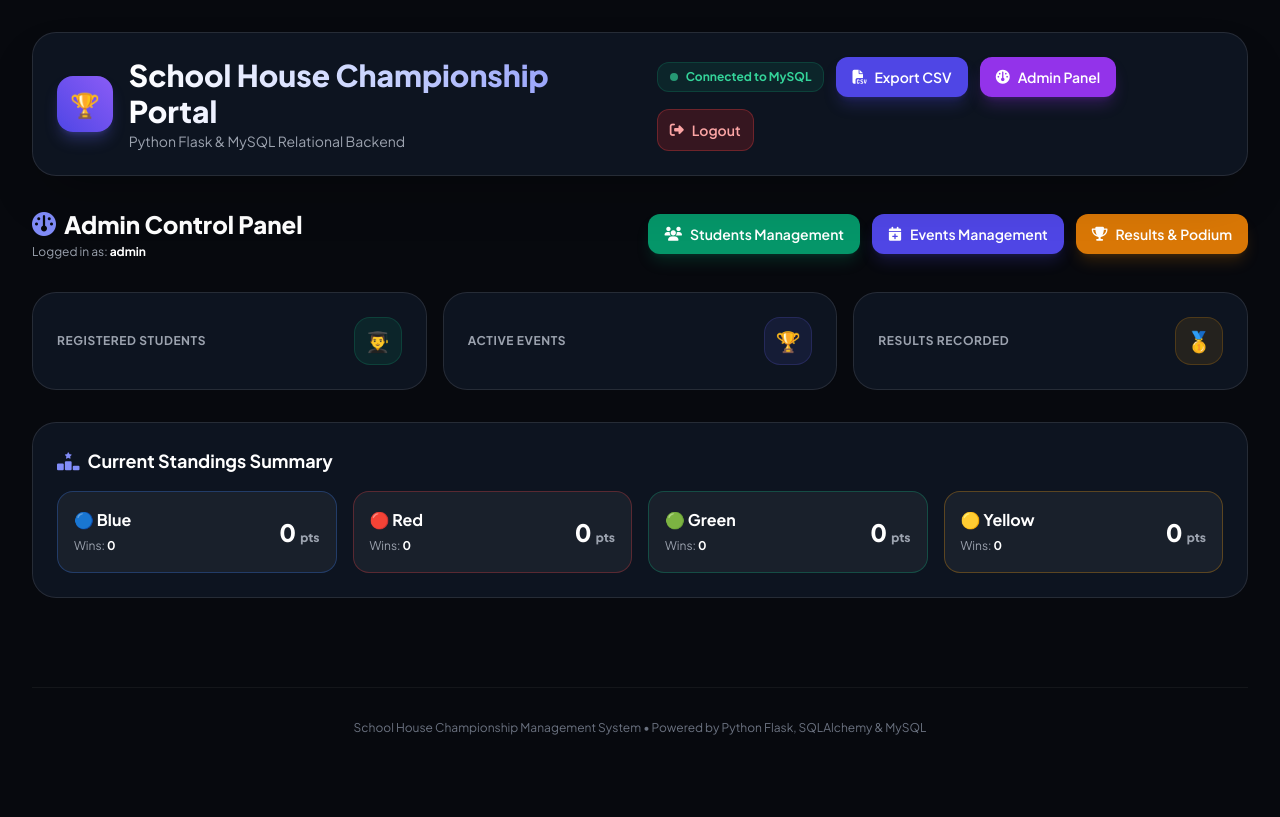
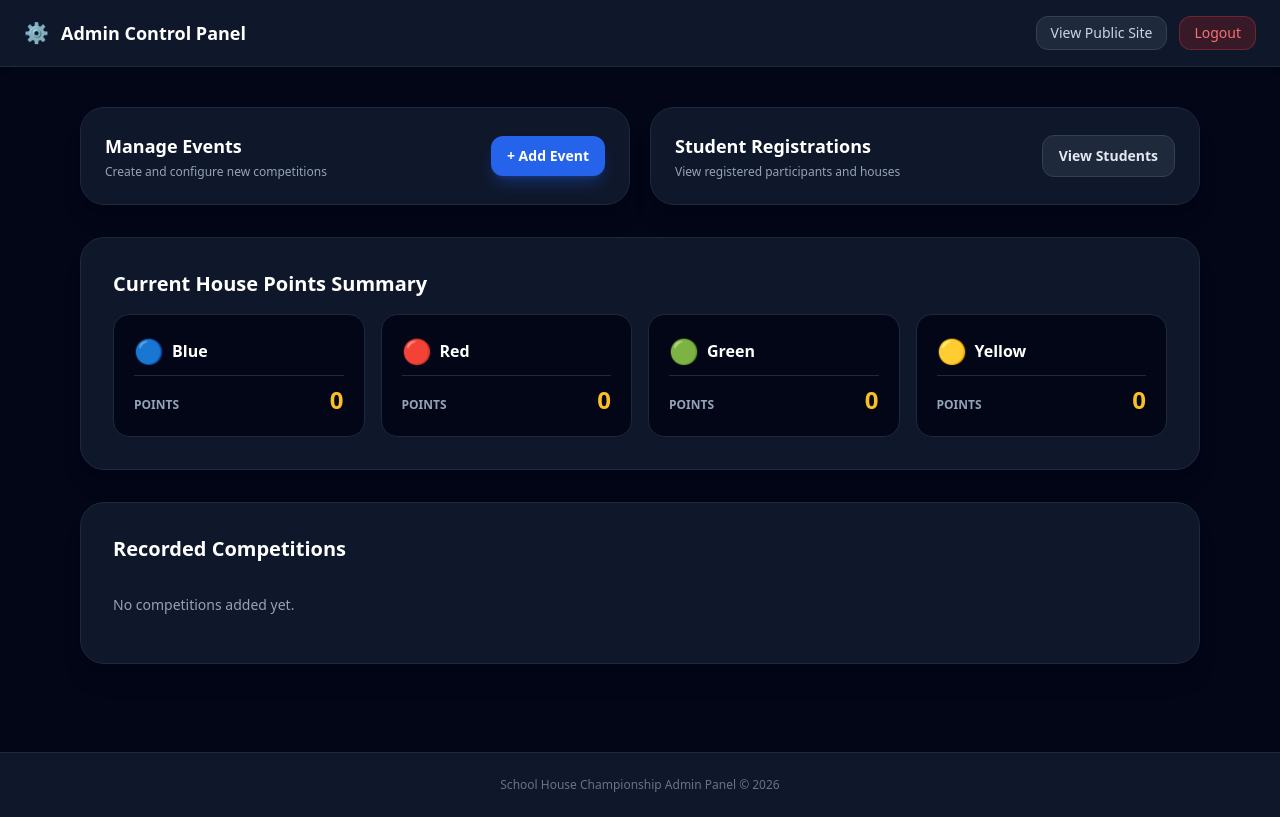
Before and after one commit to garimanegii22/schoolprojectportal, a Flask app: page /admin/dashboard in a window 1280 px wide. Before the commit the page ends 735 px from the top, so only its background shows below. Run offline with Flask 3, Linux system fonts and the light colour scheme; a user stored in the database is signed in; some libraries are stand-ins or nearby versions.

Commit message:
Comprehensive audit fix: verify dashboard and base templates match all active routes

```diff
--- a/app_package/templates/admin/dashboard.html
+++ b/app_package/templates/admin/dashboard.html
@@ -1,82 +1,112 @@
-{% extends "base.html" %}
+<!DOCTYPE html>
+<html lang="en">
+<head>
+    <meta charset="UTF-8">
+    <meta name="viewport" content="width=device-width, initial-scale=1.0">
+    <title>Admin Dashboard - School House Championship</title>
+    <script src="https://cdn.tailwindcss.com"></script>
+</head>
+<body class="bg-slate-950 text-slate-100 min-h-screen flex flex-col font-sans">
 
-{% block title %}Admin Control Center — School House Portal{% endblock %}
-
-{% block content %}
-<div class="space-y-8">
-
-    <!-- Admin Quick Stats Header -->
-    <div class="flex flex-col md:flex-row justify-between items-start md:items-center gap-4">
-        <div>
-            <h2 class="text-2xl font-black text-white flex items-center gap-2">
-                <i class="fa-solid fa-gauge text-indigo-400"></i> Admin Control Panel
-            </h2>
-            <p class="text-gray-400 text-xs mt-1">Logged in as: <strong class="text-white">{{ current_user.username }}</strong></p>
+    <!-- Admin Header Navbar -->
+    <nav class="bg-slate-900 border-b border-slate-800 px-6 py-4 flex justify-between items-center shadow-md">
+        <div class="flex items-center space-x-3">
+            <span class="text-xl">⚙️</span>
+            <h1 class="text-lg font-black text-white">Admin Control Panel</h1>
         </div>
-
-        <div class="flex gap-3 flex-wrap">
-            <a href="{{ url_for('admin_bp.students') }}" class="px-4 py-2.5 bg-emerald-600 hover:bg-emerald-500 text-white rounded-xl text-sm font-semibold transition flex items-center gap-2 shadow-lg shadow-emerald-600/20">
-                <i class="fa-solid fa-users"></i> Students Management
+        <div class="flex items-center gap-3">
+            <a href="{{ url_for('public_bp.index') }}"
+               class="px-3.5 py-1.5 text-xs sm:text-sm bg-slate-800 hover:bg-slate-700 text-slate-300 border border-slate-700 rounded-xl transition font-medium">
+                View Public Site
             </a>
-            <a href="{{ url_for('admin_bp.events') }}" class="px-4 py-2.5 bg-indigo-600 hover:bg-indigo-500 text-white rounded-xl text-sm font-semibold transition flex items-center gap-2 shadow-lg shadow-indigo-600/20">
-                <i class="fa-solid fa-calendar-plus"></i> Events Management
-            </a>
-            <a href="{{ url_for('admin_bp.results') }}" class="px-4 py-2.5 bg-amber-600 hover:bg-amber-500 text-white rounded-xl text-sm font-semibold transition flex items-center gap-2 shadow-lg shadow-amber-600/20">
-                <i class="fa-solid fa-trophy"></i> Results & Podium
+            <a href="{{ url_for('admin_bp.logout') }}"
+               class="px-3.5 py-1.5 text-xs sm:text-sm bg-red-600/20 hover:bg-red-600/30 text-red-400 border border-red-500/30 rounded-xl transition font-medium">
+                Logout
             </a>
         </div>
-    </div>
+    </nav>
 
-    <!-- Stats Summary Cards -->
-    <div class="grid grid-cols-1 sm:grid-cols-3 gap-4">
-        <div class="glass p-6 rounded-3xl border border-white/10 flex items-center justify-between">
-            <div>
-                <span class="text-xs text-gray-400 uppercase font-bold tracking-wider">Registered Students</span>
-                <h3 class="text-3xl font-black text-white mt-1">{{ student_count }}</h3>
+    <main class="flex-1 max-w-6xl w-full mx-auto px-4 py-10 space-y-8">
+
+        <!-- Flash Messages -->
+        {% with messages = get_flashed_messages(with_categories=true) %}
+            {% if messages %}
+                {% for category, message in messages %}
+                    <div class="p-4 rounded-2xl text-xs sm:text-sm font-semibold {% if category == 'danger' or category == 'error' %}bg-red-500/10 text-red-400 border border-red-500/20{% else %}bg-emerald-500/10 text-emerald-400 border border-emerald-500/20{% endif %}">
+                        {{ message }}
+                    </div>
+                {% endfor %}
+            {% endif %}
+        {% endwith %}
+
+        <!-- Quick Action Cards -->
+        <div class="grid grid-cols-1 sm:grid-cols-2 gap-5">
+            <div class="bg-slate-900 border border-slate-800 rounded-3xl p-6 shadow-xl flex justify-between items-center">
+                <div>
+                    <h3 class="text-lg font-bold text-white mb-1">Manage Events</h3>
+                    <p class="text-xs text-slate-400">Create and configure new competitions</p>
+                </div>
+                <a href="{{ url_for('admin_bp.add_event') }}"
+                   class="px-4 py-2.5 bg-blue-600 hover:bg-blue-500 text-white text-xs sm:text-sm font-semibold rounded-xl shadow-lg shadow-blue-600/30 transition">
+                    + Add Event
+                </a>
             </div>
-            <div class="w-12 h-12 rounded-2xl bg-emerald-500/10 text-emerald-400 border border-emerald-500/20 flex items-center justify-center text-xl">
-                👨‍🎓
+
+            <div class="bg-slate-900 border border-slate-800 rounded-3xl p-6 shadow-xl flex justify-between items-center">
+                <div>
+                    <h3 class="text-lg font-bold text-white mb-1">Student Registrations</h3>
+                    <p class="text-xs text-slate-400">View registered participants and houses</p>
+                </div>
+                <a href="{{ url_for('admin_bp.students') }}"
+                   class="px-4 py-2.5 bg-slate-800 hover:bg-slate-700 text-slate-200 border border-slate-700 text-xs sm:text-sm font-semibold rounded-xl transition">
+                    View Students
+                </a>
             </div>
         </div>
 
-        <div class="glass p-6 rounded-3xl border border-white/10 flex items-center justify-between">
-            <div>
-                <span class="text-xs text-gray-400 uppercase font-bold tracking-wider">Active Events</span>
-                <h3 class="text-3xl font-black text-white mt-1">{{ comp_count }}</h3>
-            </div>
-            <div class="w-12 h-12 rounded-2xl bg-indigo-500/10 text-indigo-400 border border-indigo-500/20 flex items-center justify-center text-xl">
-                🏆
+        <!-- House Standings Overview -->
+        <div class="bg-slate-900 border border-slate-800 rounded-3xl p-6 sm:p-8 shadow-xl">
+            <h3 class="text-xl font-black text-white mb-4">Current House Points Summary</h3>
+            <div class="grid grid-cols-1 sm:grid-cols-2 lg:grid-cols-4 gap-4">
+                {% for house in houses %}
+                    <div class="bg-slate-950 border border-slate-800 rounded-2xl p-5">
+                        <div class="flex items-center space-x-2 mb-2">
+                            <span class="text-2xl">{{ house.emoji }}</span>
+                            <h4 class="font-bold text-white text-base">{{ house.name }}</h4>
+                        </div>
+                        <div class="flex justify-between items-baseline pt-2 border-t border-slate-800">
+                            <span class="text-xs text-slate-400 uppercase font-semibold">Points</span>
+                            <span class="text-2xl font-black text-amber-400">{{ house.total_points }}</span>
+                        </div>
+                    </div>
+                {% endfor %}
             </div>
         </div>
 
-        <div class="glass p-6 rounded-3xl border border-white/10 flex items-center justify-between">
-            <div>
-                <span class="text-xs text-gray-400 uppercase font-bold tracking-wider">Results Recorded</span>
-                <h3 class="text-3xl font-black text-white mt-1">{{ results_count }}</h3>
-            </div>
-            <div class="w-12 h-12 rounded-2xl bg-amber-500/10 text-amber-400 border border-amber-500/20 flex items-center justify-center text-xl">
-                🥇
+        <!-- Recorded Competitions List -->
+        <div class="bg-slate-900 border border-slate-800 rounded-3xl p-6 sm:p-8 shadow-xl">
+            <h3 class="text-xl font-black text-white mb-4">Recorded Competitions</h3>
+            <div class="divide-y divide-slate-800">
+                {% for comp in competitions %}
+                    <div class="py-3 flex justify-between items-center text-sm">
+                        <div>
+                            <span class="font-bold text-slate-200">{{ comp.name }}</span>
+                            <span class="text-xs text-slate-400 ml-2">({{ comp.category }})</span>
+                        </div>
+                        <span class="text-xs bg-slate-800 border border-slate-700 px-3 py-1 rounded-lg text-slate-300 font-semibold">
+                            Max: {{ comp.max_points }} pts
+                        </span>
+                    </div>
+                {% else %}
+                    <p class="text-slate-400 text-sm py-4">No competitions added yet.</p>
+                {% endfor %}
             </div>
         </div>
-    </div>
 
-    <!-- House Standings Snapshot -->
-    <div class="glass p-6 rounded-3xl border border-white/10 space-y-4">
-        <h3 class="text-lg font-bold text-white flex items-center gap-2">
-            <i class="fa-solid fa-ranking-star text-indigo-400"></i> Current Standings Summary
-        </h3>
-        <div class="grid grid-cols-1 sm:grid-cols-2 lg:grid-cols-4 gap-4">
-            {% for house in houses %}
-            <div class="p-4 rounded-2xl bg-white/5 border {{ house.border_class }} flex justify-between items-center">
-                <div>
-                    <h4 class="font-bold text-white">{{ house.emoji }} {{ house.name }}</h4>
-                    <span class="text-xs text-gray-400">Wins: <strong class="text-white">{{ house.total_wins }}</strong></span>
-                </div>
-                <span class="text-2xl font-black text-white">{{ house.total_points }} <span class="text-xs text-gray-400">pts</span></span>
-            </div>
-            {% endfor %}
-        </div>
-    </div>
+    </main>
 
-</div>
-{% endblock %}
+    <footer class="bg-slate-900 border-t border-slate-800 py-6 text-center text-xs text-slate-500 mt-12 font-medium">
+        School House Championship Admin Panel &copy; 2026
+    </footer>
+</body>
+</html>
--- a/app_package/templates/base.html
+++ b/app_package/templates/base.html
@@ -1,98 +1,25 @@
 <!DOCTYPE html>
-<html lang="en" class="dark">
+<html lang="en">
 <head>
     <meta charset="UTF-8">
     <meta name="viewport" content="width=device-width, initial-scale=1.0">
-    <title>{% block title %}School House Championship Portal{% endblock %}</title>
-    <!-- Tailwind CSS -->
+    <title>{% block title %}School House Championship{% endblock %}</title>
     <script src="https://cdn.tailwindcss.com"></script>
-    <script>
-        tailwind.config = {
-            darkMode: 'class',
-            theme: {
-                extend: { colors: { darkbg: '#07090e', cardbg: '#111827' } }
-            }
-        }
-    </script>
-    <!-- Chart.js -->
-    <script src="https://cdn.jsdelivr.net/npm/chart.js"></script>
-    <!-- FontAwesome -->
-    <link rel="stylesheet" href="https://cdnjs.cloudflare.com/ajax/libs/font-awesome/6.4.0/css/all.min.css">
-    <!-- Google Fonts -->
-    <link href="https://fonts.googleapis.com/css2?family=Plus+Jakarta+Sans:wght@400;500;600;700;800&display=swap" rel="stylesheet">
-
-    <style>
-        body { font-family: 'Plus Jakarta Sans', sans-serif; background-color: #07090e; color: #f3f4f6; }
-        .glass { background: rgba(17, 24, 39, 0.75); backdrop-filter: blur(16px); border: 1px solid rgba(255, 255, 255, 0.08); }
-        .glow-red { box-shadow: 0 0 25px rgba(239, 68, 68, 0.15); }
-        .glow-blue { box-shadow: 0 0 25px rgba(59, 130, 246, 0.15); }
-        .glow-green { box-shadow: 0 0 25px rgba(16, 185, 129, 0.15); }
-        .glow-yellow { box-shadow: 0 0 25px rgba(245, 158, 11, 0.15); }
-    </style>
-    {% block extra_head %}{% endblock %}
 </head>
-<body class="min-h-screen p-4 md:p-8 flex flex-col justify-between">
-
-    <div class="max-w-7xl mx-auto w-full space-y-8">
-
-        <!-- Header -->
-        <header class="glass p-6 rounded-3xl flex flex-col md:flex-row justify-between items-start md:items-center gap-4 border border-white/10 shadow-2xl">
-            <div class="flex items-center gap-4">
-                <div class="w-14 h-14 rounded-2xl bg-gradient-to-tr from-indigo-600 to-violet-500 flex items-center justify-center shadow-lg shadow-indigo-500/30 text-2xl">
-                    🏆
-                </div>
-                <div>
-                    <h1 class="text-2xl md:text-3xl font-extrabold bg-clip-text text-transparent bg-gradient-to-r from-white via-indigo-200 to-indigo-400">
-                        School House Championship Portal
-                    </h1>
-                    <p class="text-gray-400 text-xs md:text-sm mt-0.5">Python Flask & MySQL Relational Backend</p>
-                </div>
-            </div>
-
-            <div class="flex items-center gap-3 flex-wrap">
-                <div class="px-3 py-1.5 rounded-xl bg-emerald-500/10 text-emerald-400 border border-emerald-500/20 text-xs font-bold flex items-center gap-2">
-                    <span class="w-2 h-2 rounded-full bg-emerald-400 animate-pulse"></span> Connected to MySQL
-                </div>
-                <a href="{{ url_for('public_bp.export_csv') }}" class="px-4 py-2.5 bg-indigo-600 hover:bg-indigo-500 text-white rounded-xl text-sm font-semibold transition flex items-center gap-2 shadow-lg shadow-indigo-600/25">
-                    <i class="fa-solid fa-file-csv"></i> Export CSV
-                </a>
-                {% if current_user.is_authenticated %}
-                    <a href="{{ url_for('admin_bp.dashboard') }}" class="px-4 py-2.5 bg-purple-600 hover:bg-purple-500 text-white rounded-xl text-sm font-semibold transition flex items-center gap-2 shadow-lg shadow-purple-600/25">
-                        <i class="fa-solid fa-gauge"></i> Admin Panel
-                    </a>
-                    <a href="{{ url_for('admin_bp.logout') }}" class="px-3 py-2.5 bg-red-600/20 hover:bg-red-600 text-red-300 hover:text-white rounded-xl text-sm font-semibold transition flex items-center gap-2 border border-red-500/30">
-                        <i class="fa-solid fa-right-from-bracket"></i> Logout
-                    </a>
-                {% else %}
-                    <a href="{{ url_for('admin_bp.login') }}" class="px-4 py-2.5 bg-white/10 hover:bg-white/20 text-white rounded-xl text-sm font-semibold transition flex items-center gap-2 border border-white/10">
-                        <i class="fa-solid fa-lock"></i> Teacher Login
-                    </a>
-                {% endif %}
-            </div>
-        </header>
-
-        <!-- Flash Messages -->
-        {% with messages = get_flashed_messages(with_categories=true) %}
-            {% if messages %}
-                <div class="space-y-2">
-                    {% for category, message in messages %}
-                        <div class="p-4 rounded-2xl glass border {% if category == 'danger' %}border-red-500/30 text-red-300 bg-red-500/10{% elif category == 'success' %}border-emerald-500/30 text-emerald-300 bg-emerald-500/10{% else %}border-indigo-500/30 text-indigo-300 bg-indigo-500/10{% endif %} flex items-center justify-between">
-                            <span>{{ message }}</span>
-                            <button onclick="this.parentElement.remove()" class="text-xs opacity-70 hover:opacity-100"><i class="fa-solid fa-xmark"></i></button>
-                        </div>
-                    {% endfor %}
-                </div>
-            {% endif %}
-        {% endwith %}
-
+<body class="bg-slate-950 text-slate-100 min-h-screen flex flex-col font-sans">
+    <nav class="bg-slate-900 border-b border-slate-800 px-6 py-4 flex justify-between items-center shadow-md">
+        <a href="{{ url_for('public_bp.index') }}" class="text-lg font-black text-white">🏆 House Portal</a>
+        <div class="flex items-center gap-3">
+            <a href="{{ url_for('public_bp.export_csv') }}" class="px-3.5 py-1.5 text-xs bg-slate-800 hover:bg-slate-700 text-slate-200 border border-slate-700 rounded-xl font-semibold transition">
+                Export Report
+            </a>
+            <a href="{{ url_for('admin_bp.login') }}" class="px-3.5 py-1.5 text-xs bg-blue-600 hover:bg-blue-500 text-white rounded-xl font-semibold transition">
+                Admin Portal
+            </a>
+        </div>
+    </nav>
+    <main class="flex-1 max-w-6xl w-full mx-auto px-4 py-8">
         {% block content %}{% endblock %}
-
-    </div>
-
-    <footer class="max-w-7xl mx-auto w-full text-center text-xs text-gray-500 py-8 mt-12 border-t border-white/5">
-        School House Championship Management System • Powered by Python Flask, SQLAlchemy & MySQL
-    </footer>
-
-    {% block extra_js %}{% endblock %}
+    </main>
 </body>
 </html>
```
